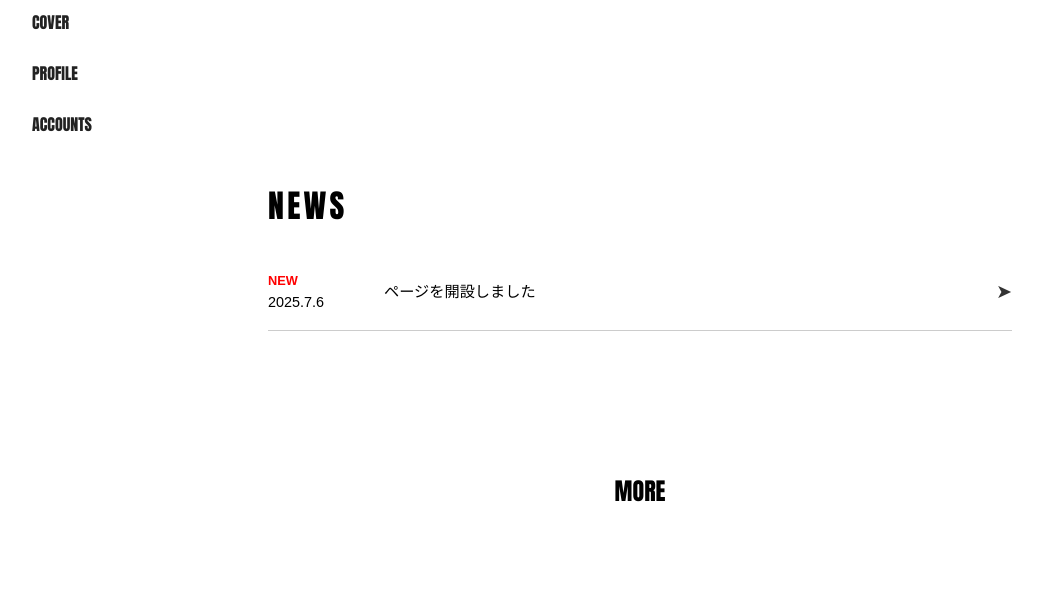
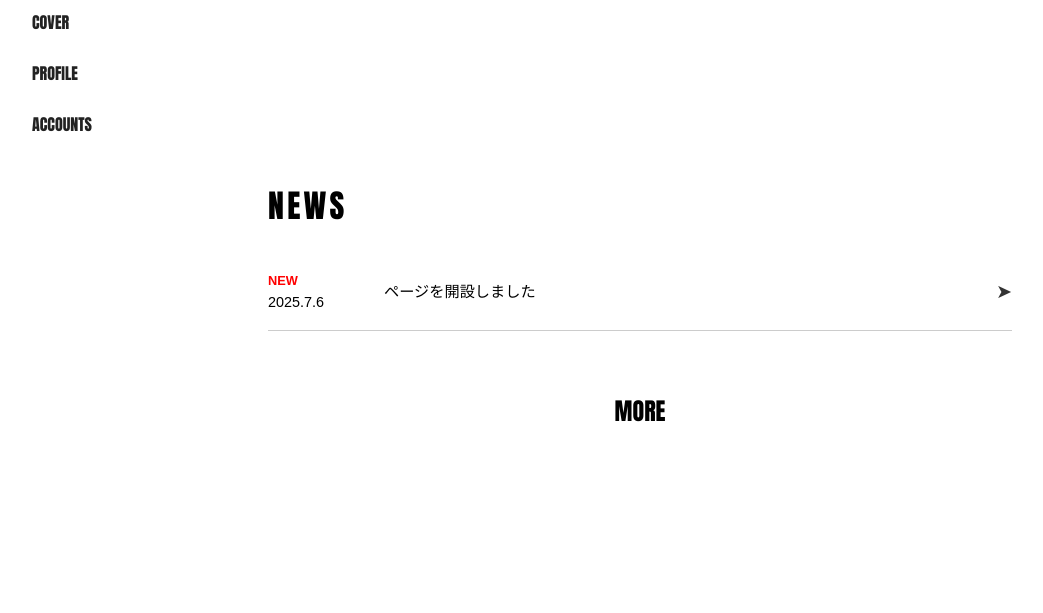
Before and after one commit to domewo/DOMEWO, a plain HTML site: page HP.html in a window 1280 px wide. Shown: the part 339-952 px from the top of the page, without its empty margins (0-1043 px from the left). Drawn offline with Linux system fonts and the light colour scheme.

Commit message:
Update and rename index.html to HP.html

```diff
--- a/index.html
+++ b/HP.html
@@ -59,7 +59,7 @@
                     </a>
                 </li>
             </ul>
-            <div class="wrapper">
+            <div class="wrapper" style="height: 20vh;">
                 <a href="news.html">
                     <button>MORE</button>
                 </a>
```
